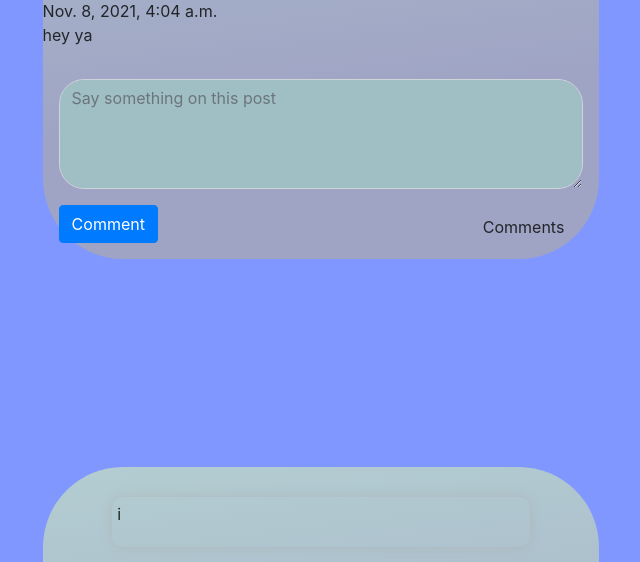
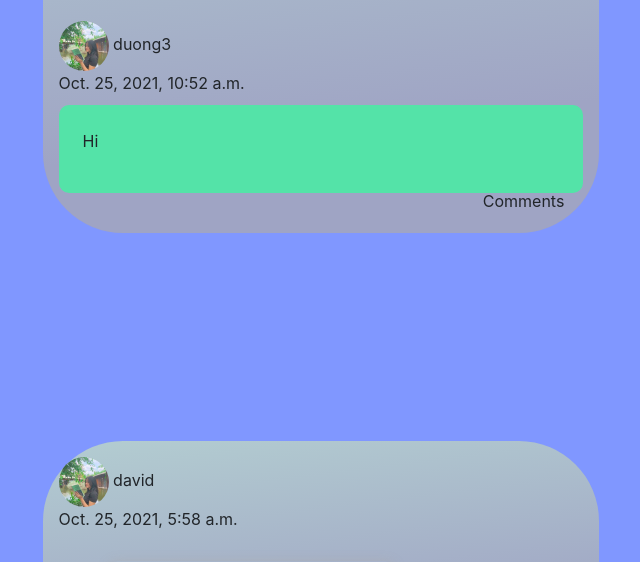
Before and after one commit to ameretor/social-media, a Django app: page / in a window 1280 px wide. Shown: the part 2287-2849 px from the top of the page, without its empty margins (319-959 px from the left). Run offline with Django 3.2, Linux system fonts and the light colour scheme; data comes from the database, SQL or seed files in the repository; both versions use the stored data as it was after the commit; some libraries are stand-ins or nearby versions.

Commit message:
still working Nov 17

```diff
--- a/network/forms.py
+++ b/network/forms.py
@@ -1,4 +1,5 @@
 from django import forms
+from django.forms import widgets
 from .models import User, Posts, Comment, Following, UserProfile
 
 
@@ -37,3 +38,69 @@ class CreateComment(forms.ModelForm):
     class Meta:
         model = Comment
         fields = ["content"]
+
+
+class EditProfileForm(forms.ModelForm):
+    """
+    Form to create new profile
+    * name
+    * date_of_birth
+    * about
+    * profile_picture
+    """
+
+    date_of_birth = forms.DateField(
+        required=False,
+        widget=forms.DateInput(
+            attrs={
+                "class": "form-control",
+                "id": "date-of-birth",
+                "type": "date",
+                "placeholder": "Date of birth",
+            }
+        ),
+    )
+
+    class Meta:
+        model = UserProfile
+        fields = ["name", "date_of_birth", "about", "profile_picture"]
+        labels = {
+            "name": "Name",
+            "date_of_birth": "Date of birth",
+            "about": "About",
+            "profile_picture": "Profile picture",
+        }
+        widgets = {
+            "name": widgets.TextInput(
+                attrs={
+                    "class": "form-control",
+                    "id": "name",
+                    "type": "text",
+                    "placeholder": "Name",
+                }
+            ),
+            "about": widgets.Textarea(
+                attrs={
+                    "class": "form-control",
+                    "id": "about",
+                    "rows": "4",
+                    "placeholder": "About",
+                }
+            ),
+            "date_of_birth": widgets.DateInput(
+                attrs={
+                    "class": "form-control",
+                    "id": "date-of-birth",
+                    "type": "date",
+                    "placeholder": "Date of birth",
+                }
+            ),
+            "profile_picture": widgets.FileInput(
+                attrs={
+                    "class": "form-control",
+                    "id": "profile-picture",
+                    "type": "file",
+                    "placeholder": "Profile picture",
+                }
+            ),
+        }
--- a/network/static/network/post-comment.js
+++ b/network/static/network/post-comment.js
@@ -1,23 +1,27 @@
 document.addEventListener("DOMContentLoaded", () => {
   document.querySelector("#posts").style.display = "flex";
-  // Hide all comment-section elelements
-  document.querySelectorAll(".comment-section").forEach((element) => {
+  // Hide all all-about-comments elements
+  document.querySelectorAll(".all-about-comments").forEach((element) => {
     element.style.display = "block";
   });
-  // Hide all commented elements
-  document.querySelectorAll(".commented").forEach((element) => {
-    element.style.display = "block";
-  });
+
+  showComments();
 });
 
-// Show comments section onclick
-function showComments(postId) {
-  document.querySelector(".comment-section-" + postId).style.display = "block";
-  document.querySelector(".commented-" + postId).style.display = "block";
+// Show comments section on click comment-link element
+function showComments() {
+  document.querySelectorAll(".comment-link").forEach((element) => {
+    // Listen for click event on comment-link element
+    element.addEventListener("click", (event) => {
+      // Get all-about-comments element by data-postid attribute
+      const allAboutComments = document.querySelector(
+        `.all-about-comments[data-postid="${event.target.dataset.postid}"]`
+      );
+      if (allAboutComments.style.display === "block") {
+        allAboutComments.style.display = "none";
+      } else {
+        allAboutComments.style.display = "block";
+      }
+    });
+  });
 }
-
-// Hide comments section onclick
-function hideComments(postId) {
-  document.querySelector(".comment-section-" + postId).style.display = "none";
-  document.querySelector(".commented-" + postId).style.display = "none";
-}
--- a/network/static/network/styles.css
+++ b/network/static/network/styles.css
@@ -26,6 +26,7 @@ body {
   position: absolute;
   bottom: 20px;
   right: 35px;
+  cursor: pointer;
 }
 
 .container {
@@ -48,16 +49,6 @@ body {
 }
 
 #post-content {
-  /* background-color: red;
-  height: 60%;
-  width: 75%;
-  position: absolute;
-  top: 50%;
-  right: 0;
-  left: 0;
-  margin: 30px auto;
-  padding: 5px;
-  transform: translateY(-50%); */
   margin: 30px auto;
   max-width: 75%;
   padding: 5px;
@@ -66,10 +57,8 @@ body {
 }
 
 #comment {
-  /* background-color: blue; */
   border-radius: 5rem;
   position: absolute;
-  margin-top: 0px auto;
 }
 
 #add-comment {
@@ -77,3 +66,75 @@ body {
   border-radius: 25px;
   background-color: #9fbfc4;
 }
+
+.comment {
+  margin-bottom: 1.5rem;
+}
+
+/* rounded profile-image */
+.profile-image {
+  width: 50px;
+  height: 50px;
+}
+
+/* comment-content style */
+.comment-content {
+  display: flex;
+  border-radius: 10px;
+  justify-content: space-between;
+  align-items: center;
+  margin-top: 10px;
+  background-color: #54e3a8;
+  padding: 1.5rem;
+}
+
+.user-profile {
+  padding-bottom: 25px;
+}
+
+.profile-container {
+  display: flex;
+  justify-content: center;
+  align-items: center;
+}
+
+.profile-picture {
+  /* align center relative to parent element */
+  margin-left: 50%;
+  margin-right: 50%;
+  margin-top: 70px;
+  display: block;
+}
+
+.body-profile-panel {
+  position: relative;
+  margin: 0px auto 35px auto;
+  border-radius: 10px 10px 10px 10px;
+  background: rgb(109, 183, 132);
+  background: linear-gradient(
+    90deg,
+    rgba(109, 183, 132, 1) 0%,
+    rgba(153, 224, 247, 1) 26%,
+    rgba(153, 179, 247, 1) 57%,
+    rgba(216, 153, 247, 1) 82%,
+    rgba(247, 153, 175, 1) 100%
+  );
+  background-size: 200%;
+  max-width: 1000px;
+  min-height: 300px;
+  animation: bg-animation 12s both cubic-bezier(0.3, 0.11, 1, 0.89) infinite
+    alternate;
+  text-align: center;
+}
+
+.follow-buttons {
+  /* move buttons to a new line */
+  display: flex;
+  justify-content: center;
+  align-items: center;
+  margin: 1.5rem;
+}
+
+.panel-heading {
+  margin: 1.5rem;
+}
--- a/network/templates/network/comments.html
+++ b/network/templates/network/comments.html
@@ -1,14 +1,15 @@
 {% load static %}
 
-<div class="commented-{{ post.id }}">
+<div class="all-about-comments" data-postId="{{ post.id }}">
+    <div class="commented w-100 p-3">
 
         <!-- Display comments content from Comment models of specific posts id -->
         {% for comment in comments %}
         {% if comment.post.id == post.id %}
-    <div class="comment">
+        <div class="comment" id="commented-{{ comment.post.id}}">
             <div class="comment-header">
                 <div class="comment-author">
-                <img src="{% static 'network/img/user.png' %}" alt="user">
+                    <img class="rounded-circle profile-image" src="{% static 'network/img/user.png' %}" alt="user">
                     <span>{{ comment.user }}</span>
                 </div>
                 <div class="comment-date">
@@ -22,7 +23,10 @@
         {% endif %}
         {% endfor %}
     </div>
-<div class="comment-section-{{ post.id }} w-100 p-3" id=>
+
+    {% if user.is_authenticated %}
+    <div class="comment-section w-100 p-3" data-postID="{{ comment.post.id }}"
+        id="comment-section-{{ comment.post.id}}">
         <form action="{% url 'post-comment' action='comments' %}" method='post'>
             {% csrf_token %}
             {{ add_comment_form.as_p }}
@@ -30,3 +34,5 @@
             <input type="hidden" name="post-id" value={{ post.id }}>
         </form>
     </div>
+    {% endif %}
+</div>
--- /dev/null
+++ b/network/templates/network/edit_profile.html
@@ -0,0 +1,4 @@
+{% extends "network/layout.html" %}
+{% load static %}
+
+<h1>Testing</h1>
--- a/network/templates/network/index.html
+++ b/network/templates/network/index.html
@@ -17,7 +17,7 @@
     {% for post in all_posts %}
     <div id="posts-design" class="posts-design">
         {% include "network/posts.html" %}
-        <div class="comment-link">Comments</div>
+        <div class="comment-link" data-postID={{ post.id }}>Comments</div>
     </div>
     {% endfor %}
 </div>
--- a/network/templates/network/posts.html
+++ b/network/templates/network/posts.html
@@ -1,6 +1,16 @@
-<div data-postID={{ post.id }}>
-    <div id="post-content">
-        <p>{{ post.content }}</p>
+{% load static %}
+<div>
+    <div class="w-75 p-3">
+        <div class="post-author">
+            <img class="rounded-circle profile-image" src="{% static 'network/img/user.png' %}" alt="user">
+            <span>{{ post.user }}</span>
+        </div>
+        <div class="post-timing">
+            <span>{{ post.time_stamp }}</span>
+        </div>
+        <div id="post-content">
+            <p>{{ post.content }}</p>
+        </div>
     </div>
     {% include 'network/comments.html' %}
 </div>
--- a/network/urls.py
+++ b/network/urls.py
@@ -3,6 +3,7 @@ from django.conf import settings
 from django.conf.urls.static import static
 
 from . import views
+
 
 urlpatterns = [
     path("", views.index, name="index"),
@@ -11,6 +12,8 @@ urlpatterns = [
     path("register", views.register, name="register"),
     path("post-comment/<str:action>", views.post_comment_view, name="post-comment"),
     path("load_comments/<int:post_id>", views.load_comments, name="load_comments"),
+    path("user_profile/<int:user_id>", views.user_profile, name="user_profile"),
+    path("edit_profile/<int:user_id>", views.edit_profile, name="edit_profile"),
 ]
 
 urlpatterns += static(settings.MEDIA_URL, document_root=settings.MEDIA_ROOT)
--- a/network/views.py
+++ b/network/views.py
@@ -11,7 +11,7 @@ from django.contrib.auth.decorators import login_required
 from .models import User, Posts, Comment, Following, UserProfile
 
 # Adding forms
-from .forms import CreateNewPost, CreateComment
+from .forms import CreateNewPost, CreateComment, EditProfileForm
 
 
 def index(request):
@@ -137,3 +137,28 @@ def load_comments(request, post_id):
     all_comments = Comment.objects.all().order_by("-date_of_comment")
     users = UserProfile.objects.all()
     return JsonResponse([comment.serialize() for comment in all_comments], safe=False)
+
+
+@login_required(login_url="/login")
+def user_profile(request, user_id):
+    # Get User Profile
+    user_profile = UserProfile.objects.get(user=user_id)
+    print(user_profile)
+    return render(request, "network/user_profile.html", {"current_user": user_profile})
+
+
+@login_required(login_url="/login")
+def edit_profile(request, user_id):
+    if request.method == "POST":
+        form = EditProfileForm(request.POST, request.FILES, instance=request.user)
+        if form.is_valid():
+            user_profile = UserProfile.objects.get(user=user_id)
+            user_profile.name = form.cleaned_data["name"]
+            user_profile.date_of_birth = form.cleaned_data["date_of_birth"]
+            user_profile.about = form.cleaned_data["about"]
+            user_profile.profile_picture = form.cleaned_data["profile_picture"]
+            user_profile.save()
+            return render(request, "network/index.html")
+    else:
+        form = EditProfileForm(instance=request.user)
+        return render(request, "network/edit_profile.html", {"form": form})
```
Also changed, not shown: network/templates/network/user_profile.html (added, +50 -0 lines), db.sqlite3, network/static/network/img/user.png (added), network/static/network/img/user1.png (added), network/templates/network/login.html (indentation only), network/templates/network/register.html (indentation only). Lines whose indentation alone changed are shown as unchanged.
